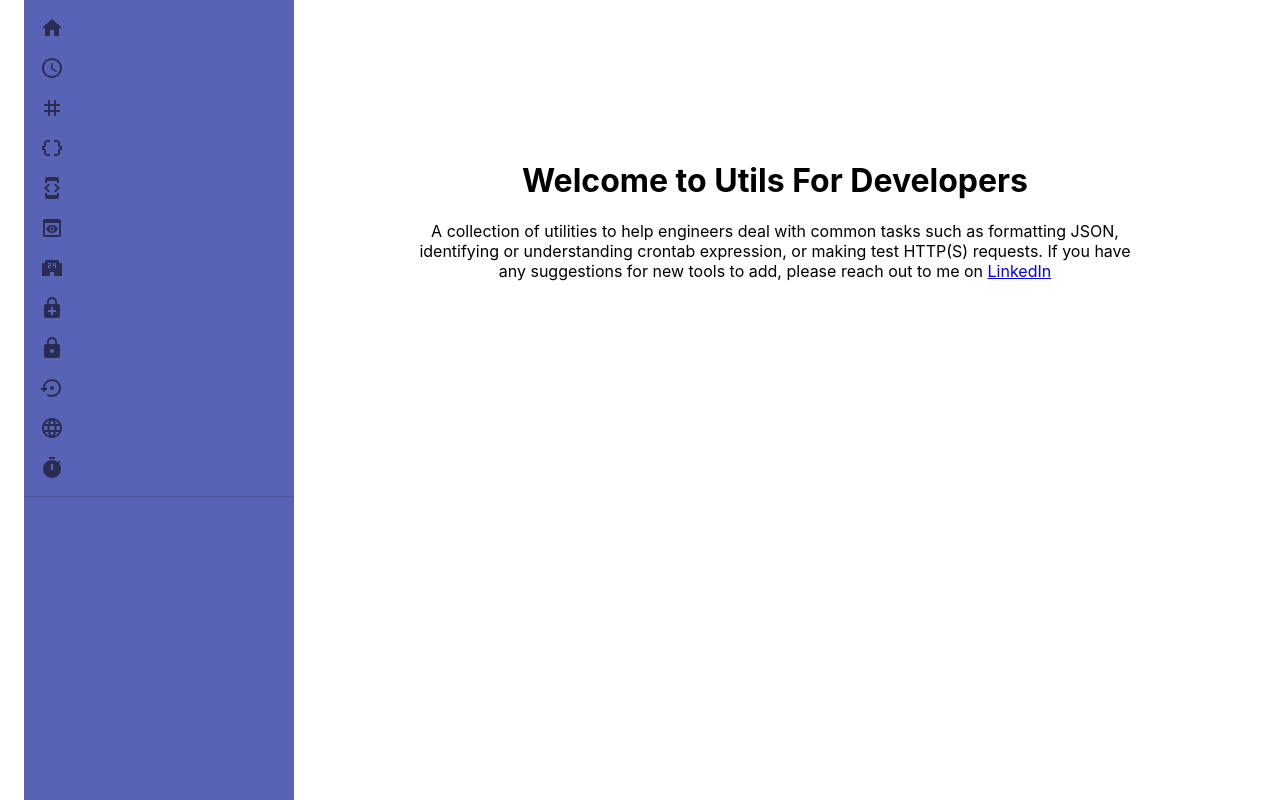
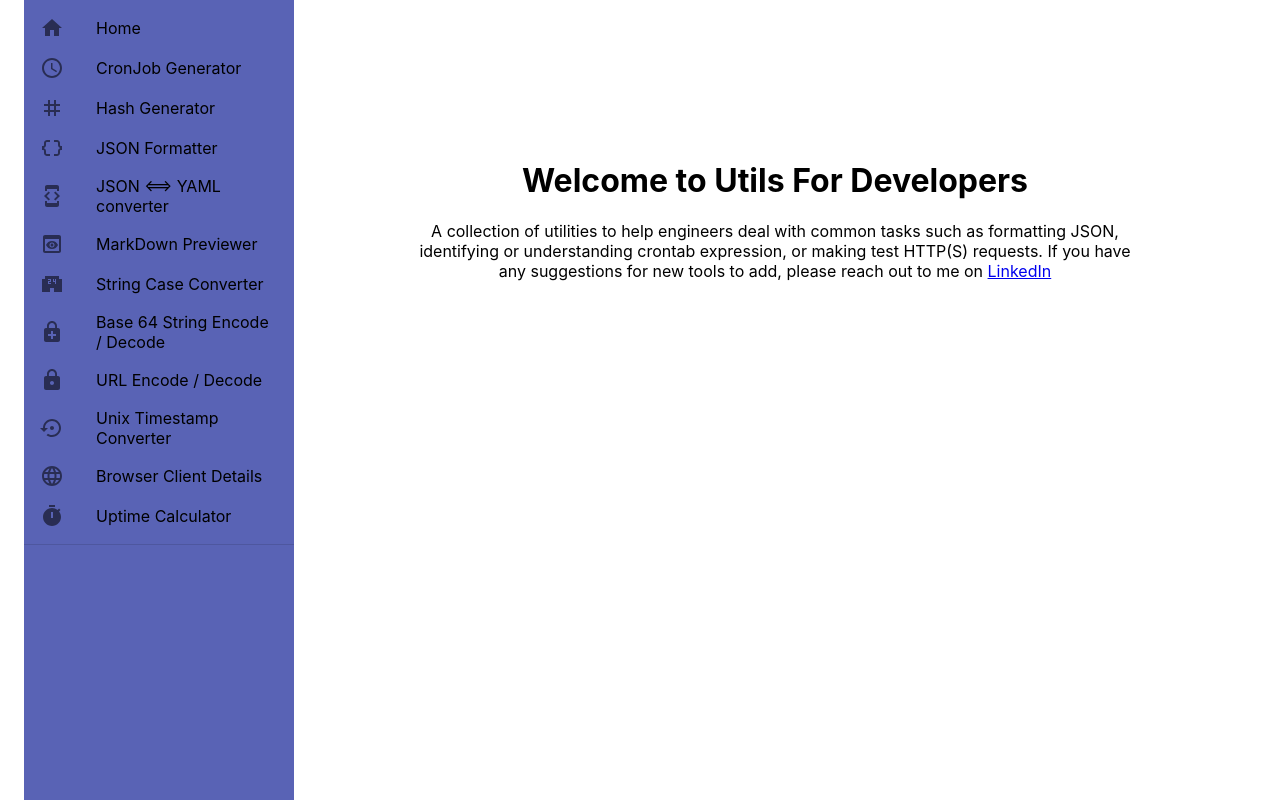
Before and after one commit to VenothA01/ecomm-ms, a React (Create React App) app in the folder venoth-dev-util/: page / in a window 1280 px wide. Shown: the top 800 px of the page. Built offline with nearby package versions, Linux system fonts and the light colour scheme.

Commit message:
fixing react-routers

```diff
--- a/venoth-dev-util/src/components/Home/Homepage.js
+++ b/venoth-dev-util/src/components/Home/Homepage.js
@@ -13,6 +13,7 @@ export default function WelcomeMessage(){
     <div className='welcomeText'>
     <p>
     <h1>Welcome to Utils For Developers</h1>
+
         A collection of utilities to help engineers deal with common tasks such as
         formatting JSON, identifying or understanding crontab expression, or making
         test HTTP(S) requests.
--- a/venoth-dev-util/src/components/SideMenu.js
+++ b/venoth-dev-util/src/components/SideMenu.js
@@ -18,6 +18,7 @@ import SettingsBackupRestoreIcon from '@mui/icons-material/SettingsBackupRestore
 import LanguageIcon from '@mui/icons-material/Language';
 import TimerIcon from '@mui/icons-material/Timer';
 import WelcomeMessage from '../components/Home/Homepage'
+import { Link } from 'react-router-dom';
 
 
 
@@ -99,13 +100,11 @@ export default function BasicList() {
           <List>
             {mapObject.menu.map((menuItem, index) => (
               <ListItem key={index} disablePadding>
-                <ListItemButton>
+                <ListItemButton href={menuItem.title}>
                   <ListItemIcon>
                     {menuItem.icon}
                   </ListItemIcon>
-                  {/* <Link to={menuItem.title}>
-                    {menuItem.component}
-                  </Link> */}
+                  {menuItem.title}
                 </ListItemButton>
               </ListItem>
             ))}
```
